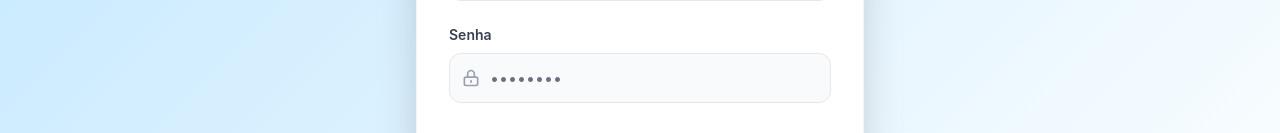
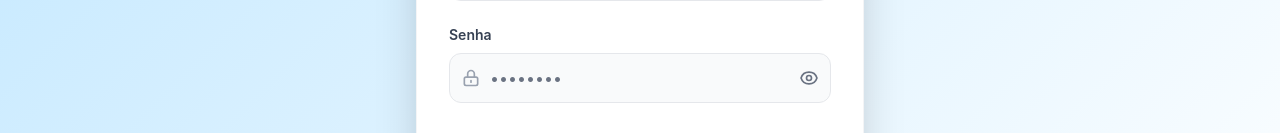
Before and after one commit to LucasSampaioOliveira1/Reabilita, a Next.js app in the folder front-end/: page /patient in a window 1280 px wide. Shown: the part 421-554 px from the top of the page. Built offline with nearby package versions, Linux system fonts and the light colour scheme.

Commit message:
mostrar/esconder senha

```diff
--- a/front-end/app/patient/page.tsx
+++ b/front-end/app/patient/page.tsx
@@ -31,6 +31,7 @@ export default function PatientPage() {
     loginCode: '',
     password: '',
   });
+  const [showPassword, setShowPassword] = useState(false);
   const [error, setError] = useState('');
   const [isLoading, setIsLoading] = useState(false);
 
@@ -193,14 +194,32 @@ export default function PatientPage() {
                 <input
                   id="password"
                   name="password"
-                  type="password"
+                  type={showPassword ? "text" : "password"}
                   autoComplete="current-password"
                   required
                   value={formData.password}
                   onChange={handleChange}
-                  className="block w-full pl-10 pr-4 py-3 border border-gray-200 rounded-xl text-gray-900 placeholder-gray-500 focus:outline-none focus:ring-2 focus:ring-primary focus:border-transparent transition-all duration-200 bg-gray-50 hover:bg-white focus:bg-white"
+                  className="block w-full pl-10 pr-12 py-3 border border-gray-200 rounded-xl text-gray-900 placeholder-gray-500 focus:outline-none focus:ring-2 focus:ring-primary focus:border-transparent transition-all duration-200 bg-gray-50 hover:bg-white focus:bg-white"
                   placeholder="••••••••"
                 />
+                <button
+                  type="button"
+                  onClick={() => setShowPassword((prev) => !prev)}
+                  className="absolute inset-y-0 right-0 pr-3 flex items-center text-gray-500 hover:text-primary transition-colors"
+                  title={showPassword ? "Ocultar senha" : "Mostrar senha"}
+                  aria-label={showPassword ? "Ocultar senha" : "Mostrar senha"}
+                >
+                  {showPassword ? (
+                    <svg className="h-5 w-5" fill="none" stroke="currentColor" viewBox="0 0 24 24">
+                      <path strokeLinecap="round" strokeLinejoin="round" strokeWidth={2} d="M13.875 18.825A10.05 10.05 0 0112 19c-4.478 0-8.268-2.943-9.542-7a9.965 9.965 0 012.184-3.592M6.223 6.223A9.964 9.964 0 0112 5c4.478 0 8.268 2.943 9.542 7a9.97 9.97 0 01-4.132 5.411M15 12a3 3 0 11-6 0 3 3 0 016 0zm6 9L3 3" />
+                    </svg>
+                  ) : (
+                    <svg className="h-5 w-5" fill="none" stroke="currentColor" viewBox="0 0 24 24">
+                      <path strokeLinecap="round" strokeLinejoin="round" strokeWidth={2} d="M15 12a3 3 0 11-6 0 3 3 0 016 0z" />
+                      <path strokeLinecap="round" strokeLinejoin="round" strokeWidth={2} d="M2.458 12C3.732 7.943 7.522 5 12 5s8.268 2.943 9.542 7c-1.274 4.057-5.064 7-9.542 7s-8.268-2.943-9.542-7z" />
+                    </svg>
+                  )}
+                </button>
               </div>
             </div>
 
```
